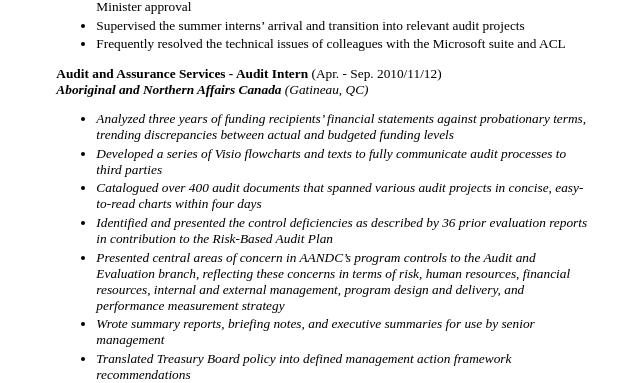
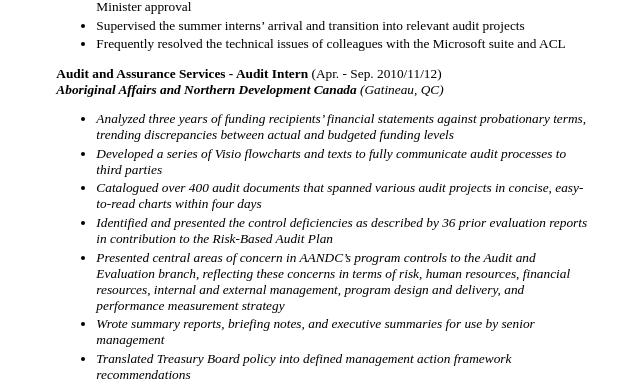
Before and after one commit to ehastr/eHastings, a PHP site: page / in a window 1280 px wide. Shown: the part 756-1139 px from the top of the page, without its empty margins (427-1067 px from the left). Run offline with PHP 8.4, Linux system fonts and the light colour scheme; some libraries are stand-ins or nearby versions.

```diff
--- a/index.php
+++ b/index.php
@@ -105,7 +105,7 @@
 		</ul>
 	<p>
 		<strong>Audit and Assurance Services - Audit Intern</strong> (Apr. - Sep. 2010/11/12)<br/>
-		<em><strong>Aboriginal and Northern Affairs Canada</strong> (Gatineau, QC)</strong>
+		<em><strong>Aboriginal Affairs and Northern Development Canada</strong> (Gatineau, QC)</strong>
 		</p>
 	<ul>
 		<li> Analyzed three years of funding recipients’ financial statements against probationary terms, trending discrepancies between actual and budgeted funding levels</li>
```
